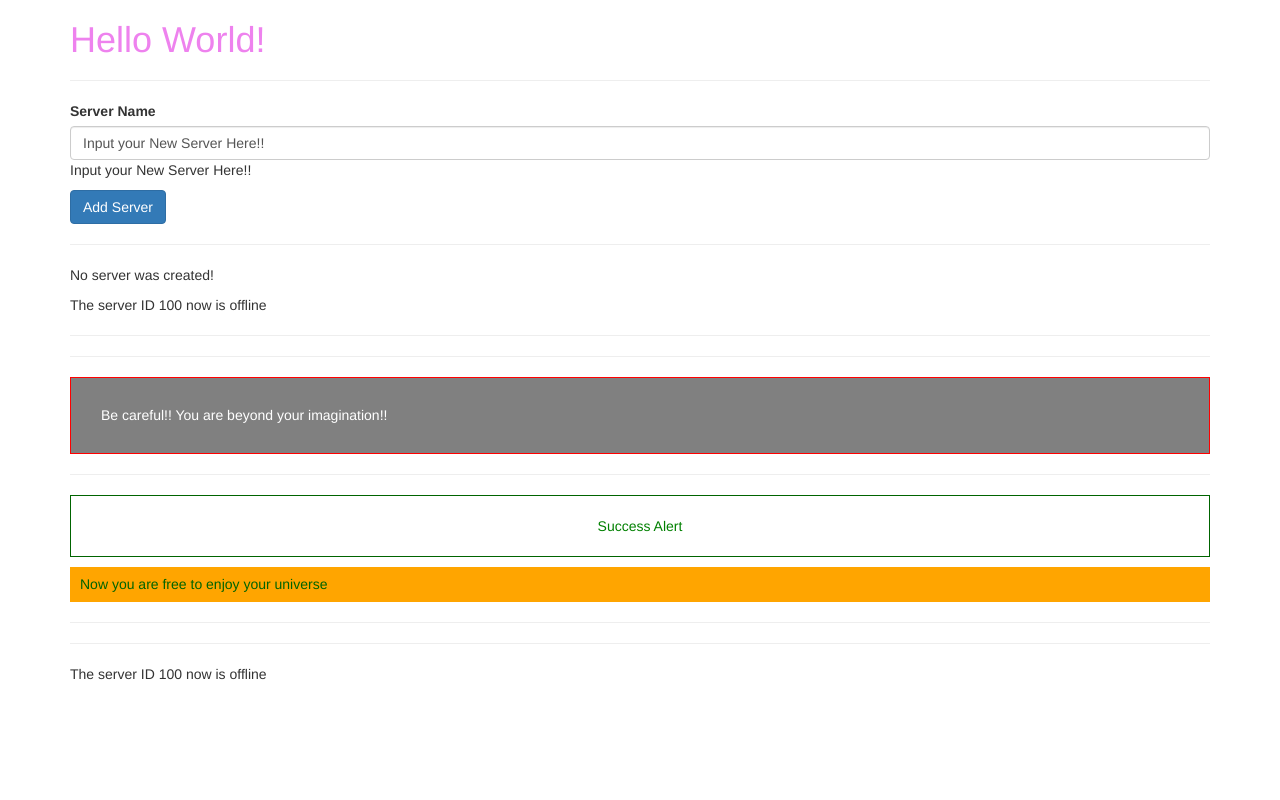
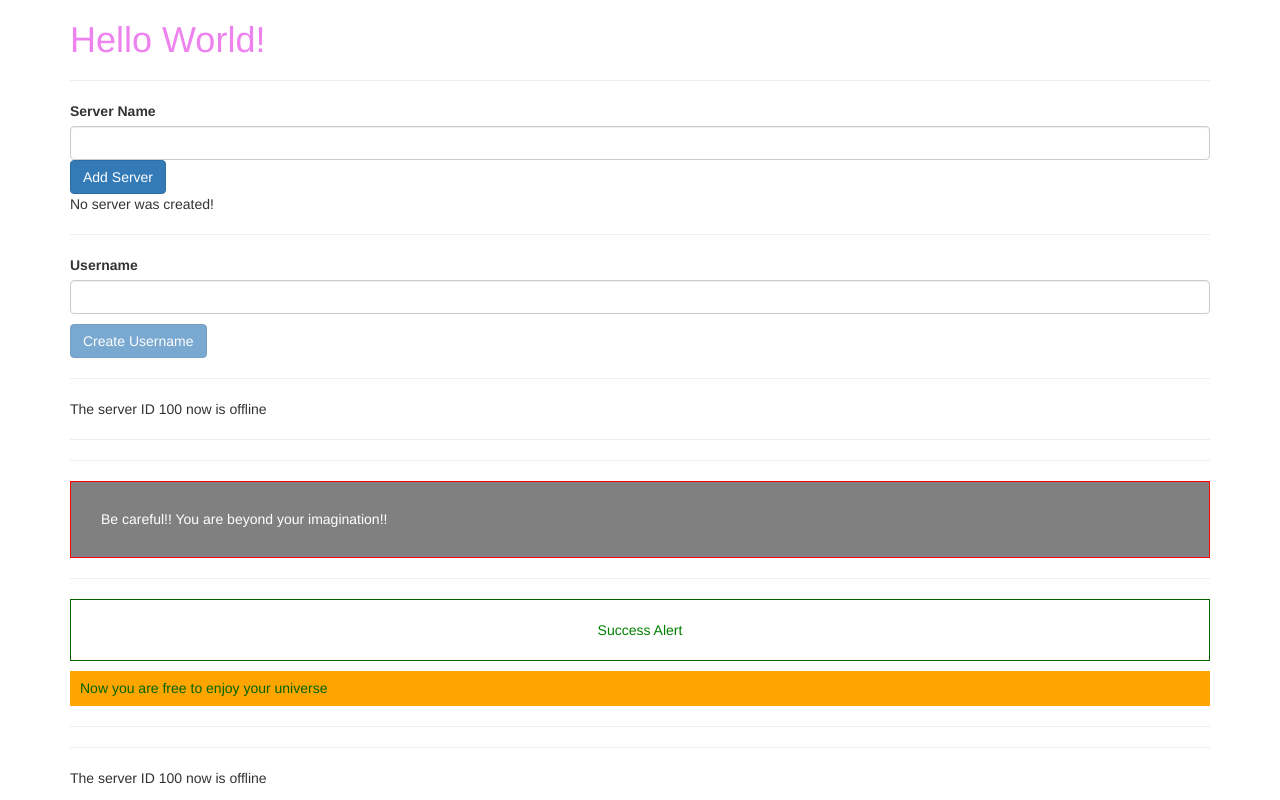
Before and after one commit to Serrones/first-angular-app, an Angular app: page / in a window 1280 px wide. Built offline with nearby package versions, Linux system fonts and the light colour scheme.

Commit message:
Data Binding- Creating Username

```diff
--- a/src/app/servers/servers.component.html
+++ b/src/app/servers/servers.component.html
@@ -7,14 +7,27 @@
     type="text"
     class="form-control"
     [(ngModel)]="serverName">
-<p>{{ serverName }}</p>
+<!-- <p>{{ serverName }}</p> -->
 <button
     class="btn btn-primary"
     [disabled]="!allowNewServer"
     (click)="onCreateServer()">Add Server</button>
+<!-- <p [innerText]="allowNewServer"></p> -->
+<p>{{ serverCreationStatus }}</p>
+
 <hr>
-    <!-- <p [innerText]="allowNewServer"></p> -->
-    <p>{{ serverCreationStatus }}</p>
+<label>Username</label>
+<input
+    type="text"
+    class="form-control"
+    [(ngModel)]="userName">
+<p>{{ userName }}</p>
+<button
+    class="btn btn-primary"
+    [disabled]="userName.length==0"
+    (click)="onCreateUsername()">Create Username</button>
+<p>{{ userNameStatus }}</p>
+<hr>
 <app-server></app-server>
 <hr>
 <app-warning-alert></app-warning-alert>
--- a/src/app/servers/servers.component.ts
+++ b/src/app/servers/servers.component.ts
@@ -11,7 +11,9 @@ import { Component, OnInit } from '@angular/core';
 export class ServersComponent implements OnInit {
     allowNewServer = false;
     serverCreationStatus = 'No server was created!';
-    serverName = 'Input your New Server Here!!';
+    serverName = '';
+    userNameStatus = '';
+    userName = '';
 
   constructor() {
       setTimeout(() => {
@@ -23,9 +25,12 @@ export class ServersComponent implements OnInit {
       }
 
   onCreateServer() {
-      this.serverCreationStatus = 'Server was created!';
+      this.serverCreationStatus = 'Server was created! The name is ' + this.serverName;
   }
   onUpdateServerName(event: Event) {
       this.serverName= (<HTMLInputElement>event.target).value;
   }
+  onCreateUsername() {
+      this.userNameStatus = 'Username created! Welcome ' + this.userName;
+     }
 }
```
